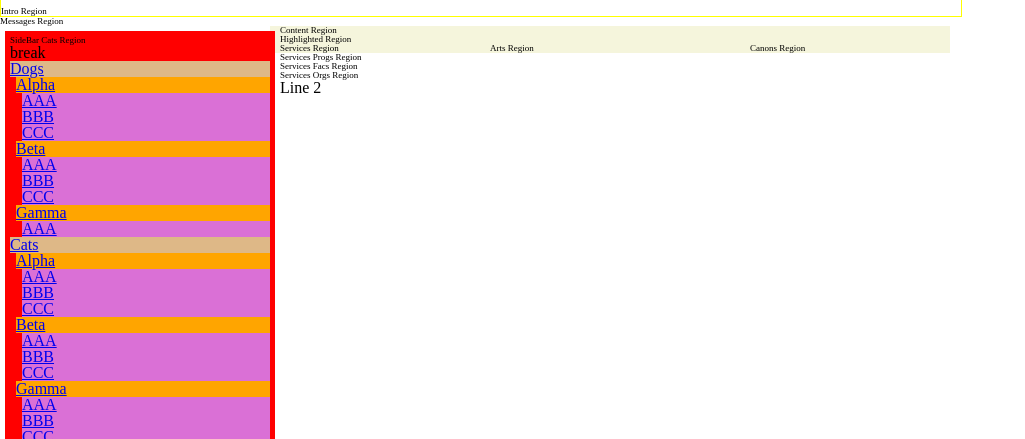
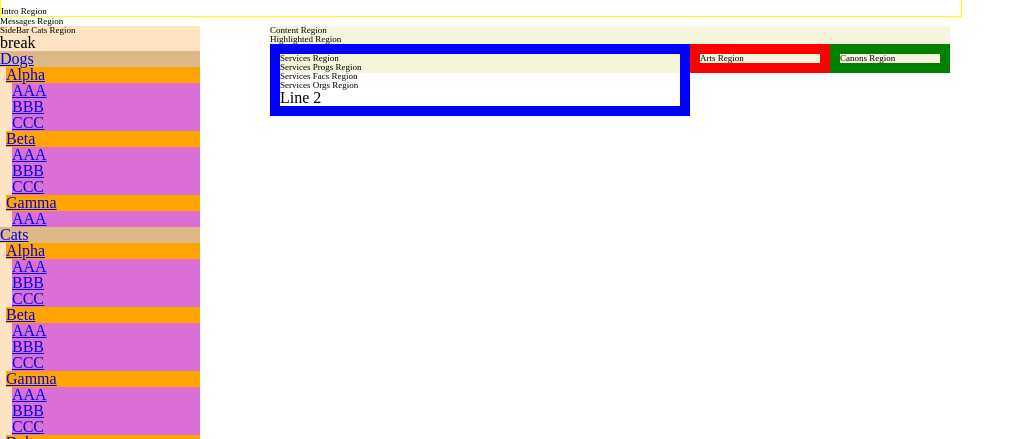
Before and after one commit to BatmansByte/PradFront, a plain HTML site: page public_html/index.html in a window 1280 px wide. Shown: the part 361-800 px from the top of the page, without its empty margins (0-1025 px from the left). Drawn offline with Linux system fonts and the light colour scheme.

Commit message:
Changed width of subcontent areas (Svcs, Arts, Canons), still works a bit.

```diff
--- a/public_html/css/homefloat.css
+++ b/public_html/css/homefloat.css
@@ -34,12 +34,12 @@
     float: left;
     background-color: bisque
 }
-.region-sidebar-cats {
+/* .region-sidebar-cats {
     background-color: red;
     margin: 5px;
     padding: 5px;
     width: 260px;
-}
+}*/
 .cats {
     background-color: burlywood;
     margin-left: 0px;
@@ -59,9 +59,9 @@
     background-color: beige;
 }
 .region-services {
-    width: 200px;
+    width: 400px;
     float: left;
-    border: green 5px;
+    border: blue solid 10px;
 }
 /* region-progs {
     width: 100px;
@@ -77,12 +77,14 @@ region-orgs {
 }*/
 
 .region-arts {
-    margin-left: 220px;
-    margin-right: 220px;
+    margin-left: 420px;
+    margin-right: 120px;
+    border: red solid 10px;
 }
 .region-canons {
-    width: 200px;
+    width: 100px;
     float: right;
+    border: green solid 10px;
 }
 
 h1 {
```
